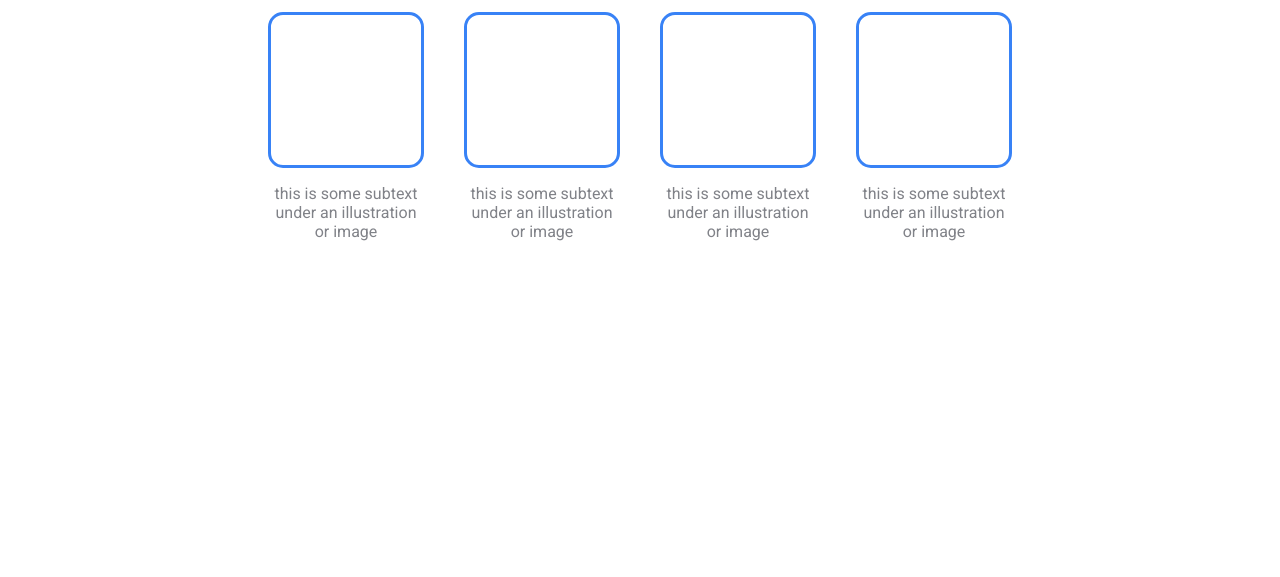
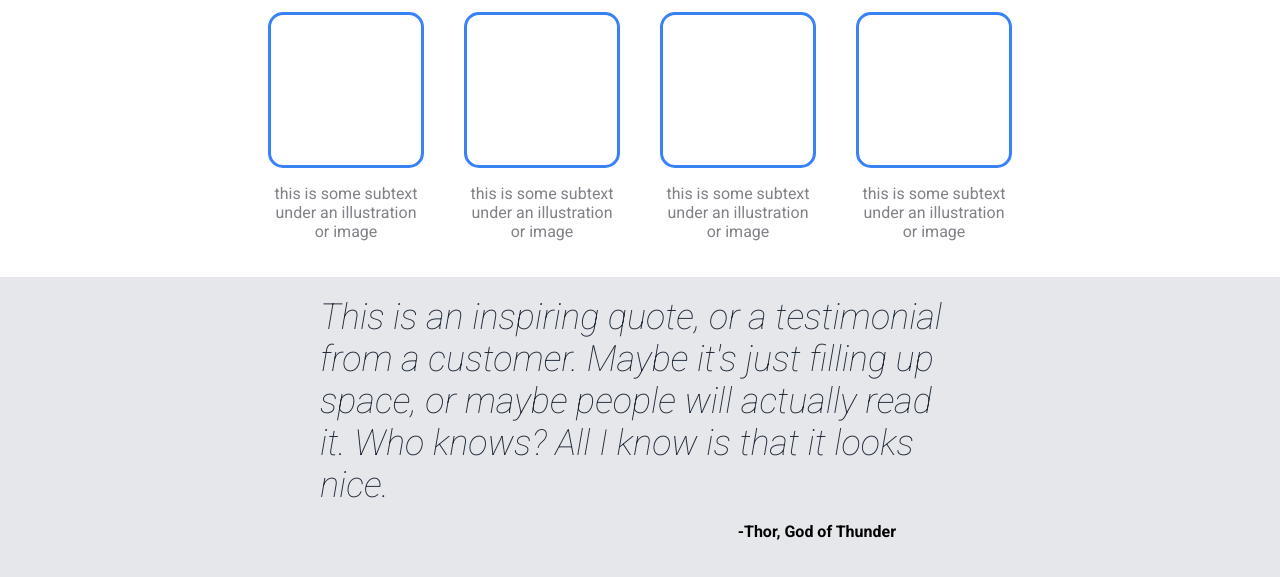
Before and after one commit to geometros/odin-landing-page, a plain HTML site: page index.html in a window 1280 px wide. Shown: the part 684-1261 px from the top of the page. Before the commit the page ends 961 px from the top, so only its background shows below. Drawn offline with Linux system fonts and the light colour scheme.

Commit message:
Completed quote section

```diff
--- a/index.html
+++ b/index.html
@@ -51,6 +51,13 @@
           </div>
         </div>
       </div>
+      <div class="lower-quote">
+        <p class="quote">This is an inspiring quote, or a testimonial from a customer. Maybe it's just filling up space, or maybe people will actually read it. Who knows? All I know is that it looks nice.</p>
+        <div class="spacer-cont">
+          <div class="spacer"></div>
+          <p class="attrib">-Thor, God of Thunder</p>
+        </div>
+      </div>
     </div>
   </div>
 </body>
--- a/styles.css
+++ b/styles.css
@@ -1,8 +1,8 @@
-html{
+html {
     overflow-x: hidden;
 }
 
-body{
+body {
     margin: 0;
     overflow-x: hidden;
 }
@@ -19,11 +19,11 @@ body{
     color: white;
 }
 
-.hero{
+.hero {
     background-color: #1F2937;
 }
 
-.hero-inner{
+.hero-inner {
     max-width: 1050px;
     margin: 0 auto;
     display: flex;
@@ -31,7 +31,7 @@ body{
     padding: 0 20px;
 }
 
-.links{
+.links {
     display: flex;
     justify-content: space-evenly;
     width: 450px;
@@ -89,40 +89,75 @@ button {
     font-size: 17px;
 }
 
-.lower{
+.lower {
     display: flex;
     align-items: center;
     flex-direction: column;
 }
 
-.lower-title{
+.lower-title {
     font-size: 36px;
     font-weight: bolder;
     text-align: center;
     margin: 15px 0 15px 0;
 }
 
-.items{
+.items {
     display: flex;
     align-items: center;
 }
 
-.item{
+.item {
     margin: 0 20px 20px 20px;
     display: flex;
     flex-direction: column;
     align-items: center;
 }
 
-.placeholder{
+.placeholder {
     border: 3px solid #3882f6;
     border-radius: 15px;
     height: 150px;
     width: 150px;
 }
 
-.lower-text{
+.lower-text {
     width: 150px;
     color: #808288;
     text-align: center;
 }
+
+.lower-quote {
+    background-color: #e5e7eb;
+    height: 300px;
+    display: flex;
+    flex-direction: column;
+    justify-content: center;
+    width: 100%;
+    align-items: center;
+
+}
+
+.quote {
+    color: #1F2937;
+    font-style: italic;
+    font-weight: lighter;
+    font-size: 36px;
+    width: 50%;
+    padding: 0;
+    margin: 0;
+}
+
+.spacer-cont {
+    display: flex;
+    justify-content: flex-end;
+    width: 40%;
+}
+
+spacer {
+    width: 0;
+}
+
+.attrib {
+    font-weight: bold;
+}
```
